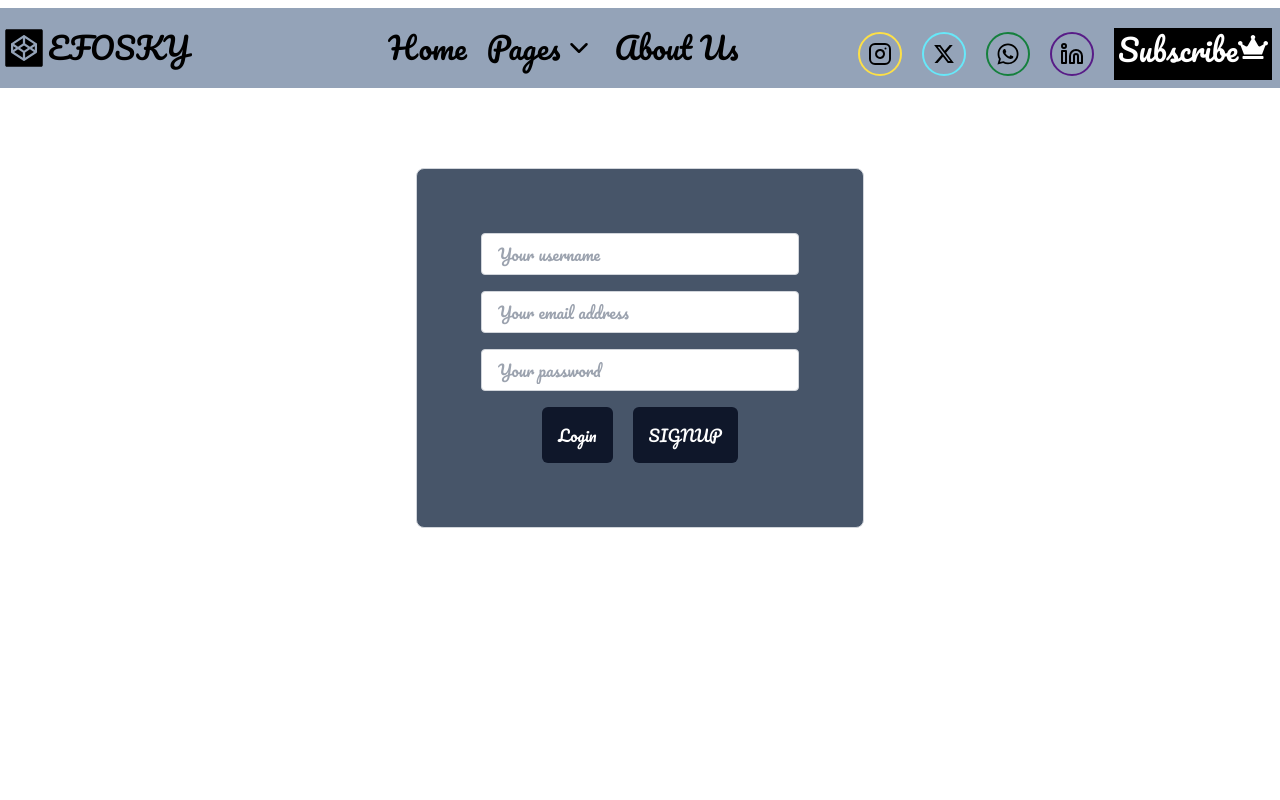
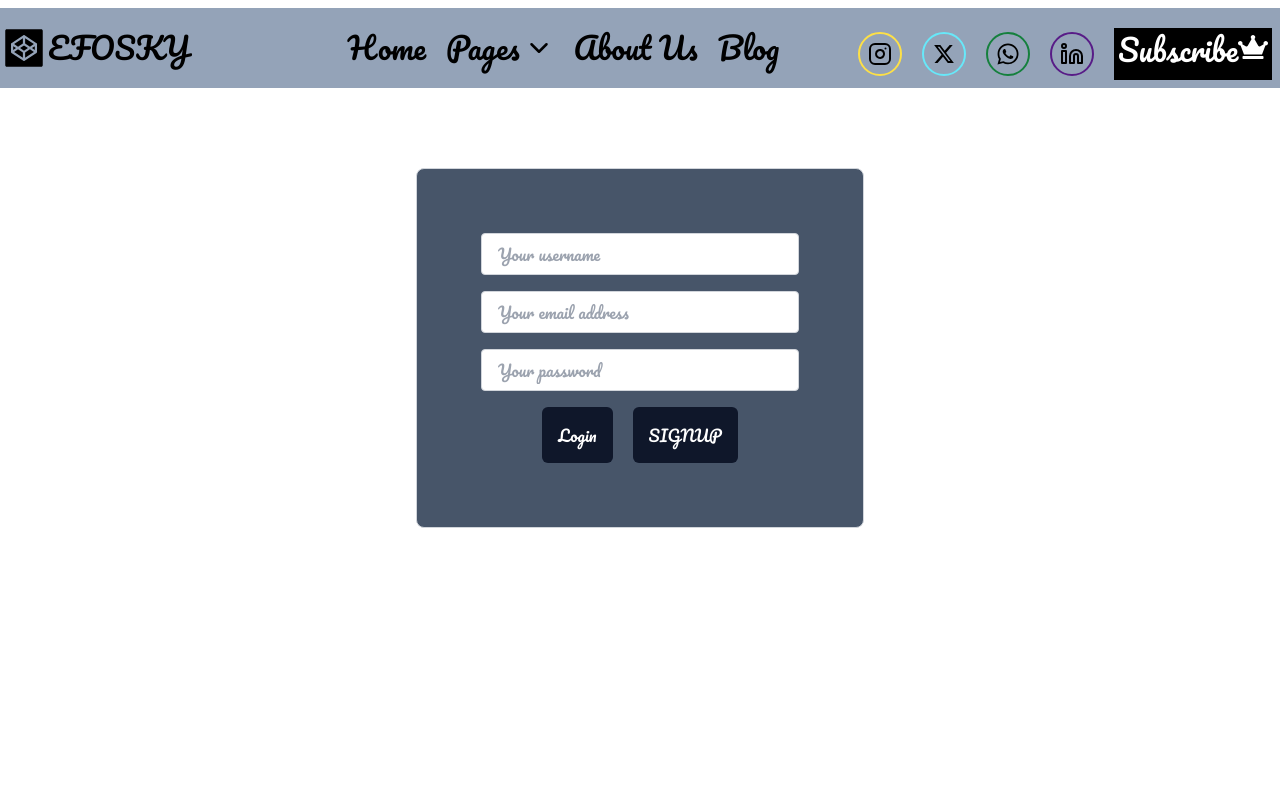
Before and after one commit to Efosky13/mainpro, a Next.js app: page / in a window 1280 px wide. Shown: the top 800 px of the page. Built offline with nearby package versions, Linux system fonts and the light colour scheme.

Commit message:
fix: made changes

```diff
--- a/src/app/components/Navbar.jsx
+++ b/src/app/components/Navbar.jsx
@@ -42,6 +42,9 @@ export default function Navbar() {
         <li className="hover:text-blue-900 hover:underline">
           <Link href="/about">About us</Link>
         </li>
+        <li className="hover:text-blue-900 hover:underline">
+          <Link href="/category">blog</Link>
+        </li>
       </ul>
       <div className="flex gap-3 pt-3 -ml-20">
         <SocialIcons />
```
